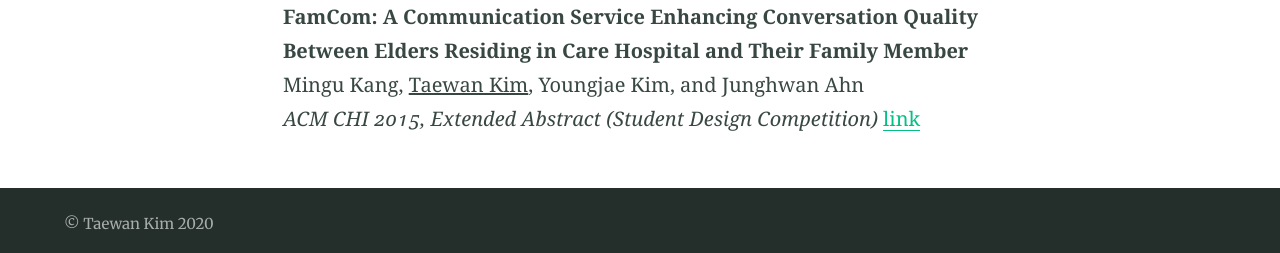
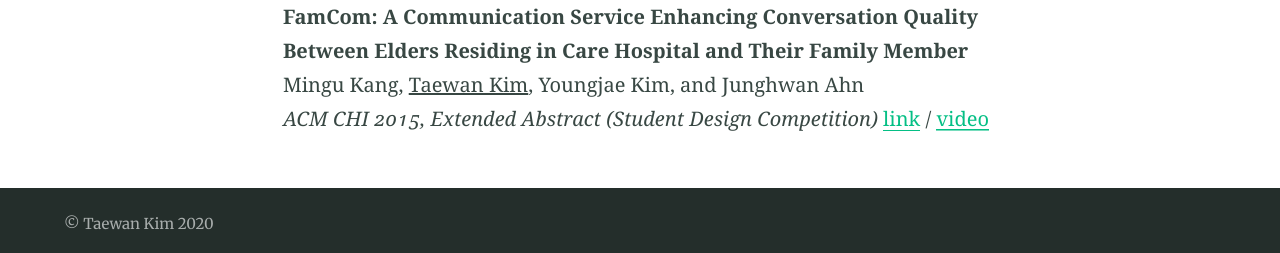
Before and after one commit to twkim24/twkim24.github.io, a Jekyll site: the page built from publications.md, in a window 1280 px wide. Shown: the part 1123-1376 px from the top of the page. Built offline with Jekyll 4.4.1, drawn with Linux system fonts in a browser that asks for light colours.

Commit message:
Update publications.md

```diff
--- a/publications.md
+++ b/publications.md
@@ -23,4 +23,4 @@ feature_image: "https://picsum.photos/1300/400?image=213"
 
 <b>FamCom: A Communication Service Enhancing Conversation Quality Between Elders Residing in Care Hospital and Their Family Member</b><br>
 Mingu Kang, <u>Taewan Kim</u>, Youngjae Kim, and Junghwan Ahn<br>
-<i>ACM CHI 2015, Extended Abstract (Student Design Competition)</i> <a href="https://doi.org/10.1145/2702613.2726952" target="_blank"> link</a>
+<i>ACM CHI 2015, Extended Abstract (Student Design Competition)</i> <a href="https://doi.org/10.1145/2702613.2726952" target="_blank"> link</a> / <a href="https://youtu.be/hnQ5MZfrw60" target="_blank">video</a>
```
